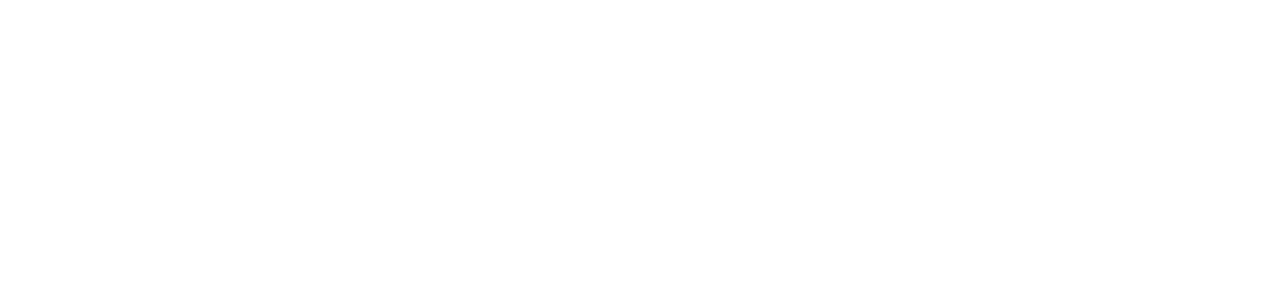
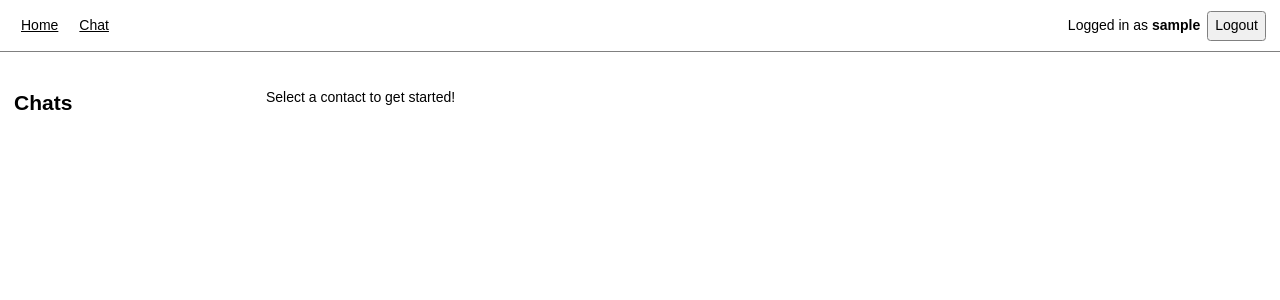
Before and after one commit to dachendev/orbit-chat, a React (Vite) app in the folder frontend/: page /chats in a window 1280 px wide. Shown: the top 300 px of the page. Built offline with nearby package versions, Linux system fonts and the light colour scheme; no server answers; sample sign-in values are in the browser's storage; a web font is replaced by a local one.

Commit message:
chat: update text

```diff
--- a/frontend/src/App.jsx
+++ b/frontend/src/App.jsx
@@ -25,8 +25,8 @@ const AppViews = () => {
 
   return (
     <Routes>
-      <Route path="/chat/:recipientId" element={<ChatPage />} />
-      <Route path="/chat" element={<ChatPage />} />
+      <Route path="/chats/:recipientId" element={<ChatPage />} />
+      <Route path="/chats" element={<ChatPage />} />
       <Route path="/" element={<HomePage />} />
     </Routes>
   )
--- a/frontend/src/features/chat/ChatPage.jsx
+++ b/frontend/src/features/chat/ChatPage.jsx
@@ -26,7 +26,7 @@ const ChatPage = () => {
   }, [])
 
   const onContactClick = (contact) => {
-    navigate(`/chat/${contact.id}`)
+    navigate(`/chats/${contact.id}`)
   }
 
   return (
@@ -35,7 +35,7 @@ const ChatPage = () => {
       <br />
       <div className="chat-layout">
         <div className="chat-layout__sidebar">
-          <h3>Contacts</h3>
+          <h2>Chats</h2>
           <br />
           <ContactList
             contacts={contacts}
```
